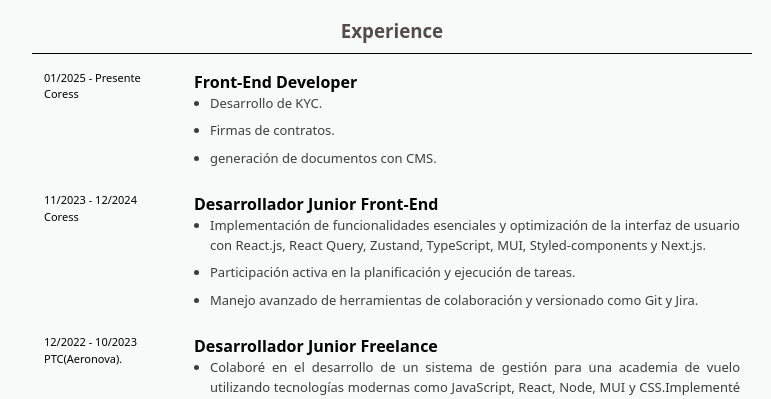
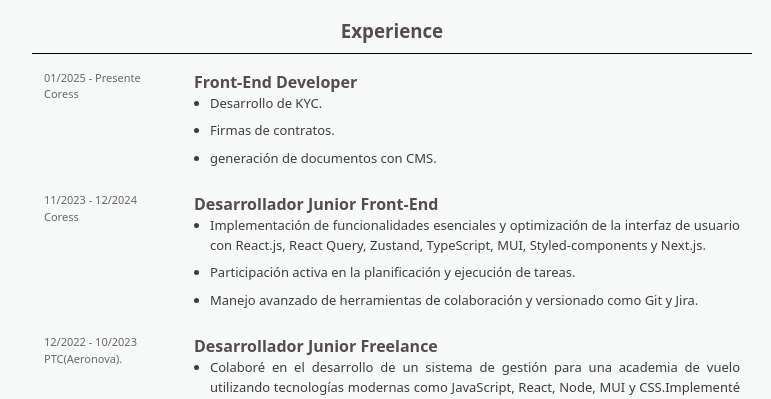
Before and after one commit to Brayandrm/cv-web, a React (Vite) app: page /cv-web/cvWeb in a window 1280 px wide. Shown: the part 389-788 px from the top of the page, without its empty margins (248-1019 px from the left). Built offline with nearby package versions, Linux system fonts and the light colour scheme.

Commit message:
Fix: colors cv

```diff
--- a/src/app/components/Common/CodeCv/CodeCv.tsx
+++ b/src/app/components/Common/CodeCv/CodeCv.tsx
@@ -14,7 +14,7 @@ const CodeCv = (props: Props) => {
         <p>{props.date}</p>
         <p> {props.company} </p>
       </section>
-      <section className="ItemsContainer">
+      <section>
         <h3 className="titleItems"> {props.type} </h3>
         <ul className="sizeUl">
           {props.content.map((li, index: number) => (
--- a/src/app/components/Common/CodeCv/index.css
+++ b/src/app/components/Common/CodeCv/index.css
@@ -6,15 +6,10 @@
     padding-inline: 12px;
     text-align: justify;
 }
-.dateContainer p{
+.dateContainer{
     font-size: 11px;
-    color: #000 !important;
-}
-.ItemsContainer{
-    color: #000;
 }
 .titleItems{
-    color: #000;
     font-size: 16px;
 }
 .sizeUl{
```
